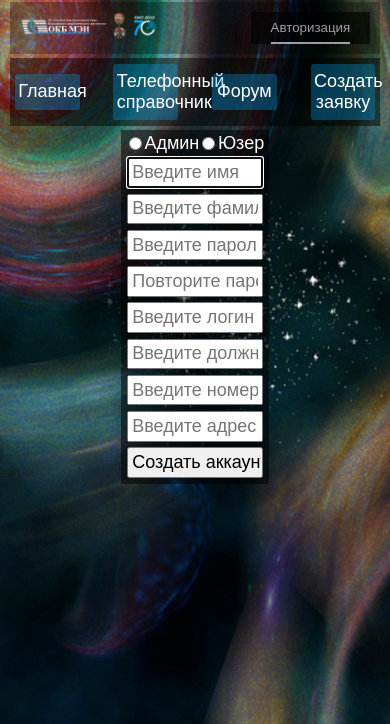
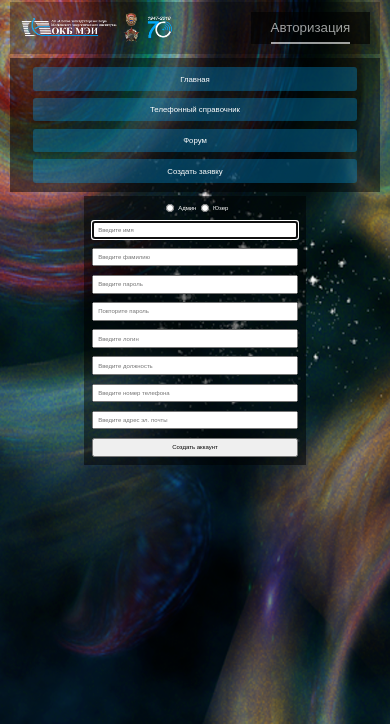
Before and after one commit to CallofMan/practice-, a PHP site: page /addUser.php in a window 390 px wide. Shown: the top 724 px of the page. Run offline with PHP 8.4, Linux system fonts and the light colour scheme; a user stored in the database is signed in; data that the repository does not hold is empty.

Commit message:
Оптимизация страницы

```diff
--- a/styles/style_addUser.css
+++ b/styles/style_addUser.css
@@ -138,3 +138,80 @@ input {
 	font-size: 18px;
 	background-color: rgba(0, 0, 0, 0.5);
 }
+
+#adminRadio, #userRadio {
+	height: 20px;
+	width: 20px;
+}
+
+@media screen and (max-width: 1500px)
+{
+	nav.navigation > a {
+		font-size: 15px;
+	}
+}
+
+@media screen and (max-width: 1100px)
+{
+	nav.navigation > a {
+		font-size: 12px;
+	}
+
+	form > input, label {
+		font-size: 15px;
+	}
+
+	#adminRadio, #userRadio {
+		height: 15px;
+		width: 15px;
+	}
+
+	form {
+		width: 50%;
+	}
+}
+
+@media screen and (max-width: 850px)
+{
+	nav.navigation {
+		flex-flow: column;
+	}
+
+	nav.navigation > a {
+		font-size: 2vw;
+		width: 90%;
+		margin: 1%;
+	}
+
+	form > input, label {
+		font-size: 10px;
+	}
+
+	#adminRadio, #userRadio {
+		height: 10px;
+		width: 10px;
+	}
+
+	form {
+		width: 60%;
+	}
+}
+
+@media screen and (max-width: 500px)
+{
+	a.login {
+		font-size: 7px;
+	}
+
+	img.logo {
+		width: 45%;
+	}
+
+	form > input, label {
+		font-size: 6px;
+	}
+
+	#adminRadio, #userRadio {
+		height: 8px;
+		width: 8px;
+	}
```
